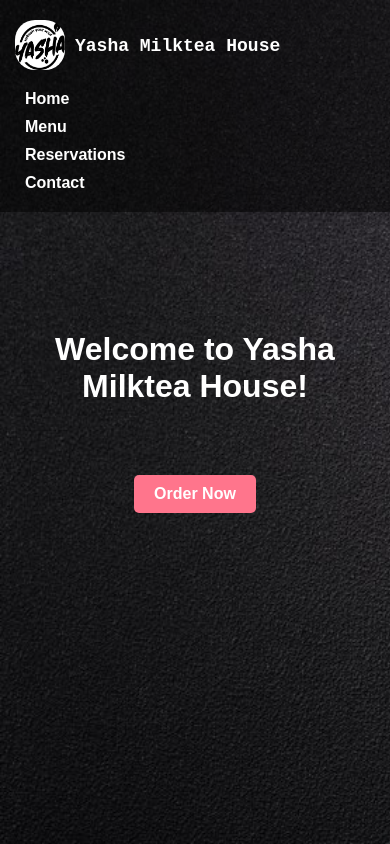
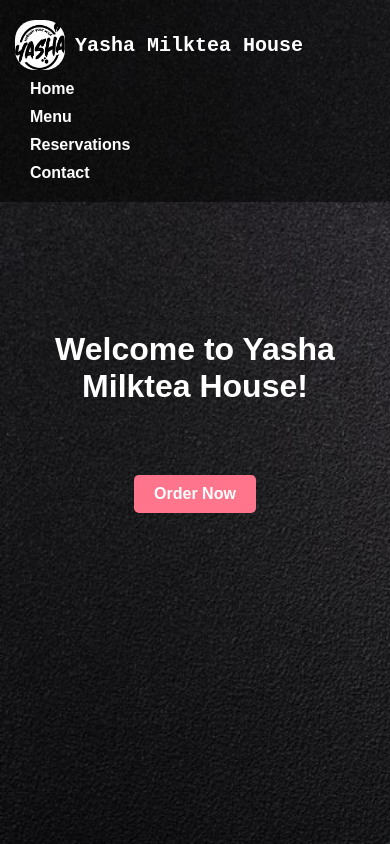
Before and after one commit to Zekken0518/yasha-milktea-house, a plain HTML site: page menu.html in a window 390 px wide. Drawn offline with Linux system fonts and the light colour scheme.

Commit message:
Add files via upload

```diff
--- a/menu.html
+++ b/menu.html
@@ -40,7 +40,7 @@
             display: flex;
             justify-content: space-between;
             align-items: center;
-            padding: 20px 50px;
+            padding: 20px 30px;
             background-color: rgba(0, 0, 0, 0.5);
             z-index: 1;
             flex-wrap: wrap;
@@ -50,7 +50,6 @@
             display: flex;
             align-items: center;
             flex: 1;
-            margin-bottom: 10px;
         }
 
         .logo img {
@@ -169,21 +168,17 @@
             }
         }
 
-        /* Responsive Styles for Mobile */
+        /* Responsive Styles */
         @media (max-width: 768px) {
-            /* Header Adjustments for Mobile */
+            /* Header Adjustments */
             header {
                 padding: 20px 15px;
                 flex-direction: column;
                 align-items: flex-start;
             }
 
-            .logo {
-                margin-bottom: 10px;
-            }
-
             .logo h1 {
-                font-size: 20px;
+                font-size: 22px;
             }
 
             nav ul {
@@ -194,11 +189,11 @@
             }
 
             nav ul li a {
-                padding: 10px;
+                padding: 10px 15px;
                 font-size: 16px;
             }
 
-            /* Main Content Adjustments for Mobile */
+            /* Main Content Adjustments */
             .main-content h1 {
                 font-size: 40px;
             }
@@ -217,7 +212,7 @@
             }
 
             .logo h1 {
-                font-size: 18px;
+                font-size: 20px;
             }
 
             /* Main Content Adjustments for Smaller Screens */
```
